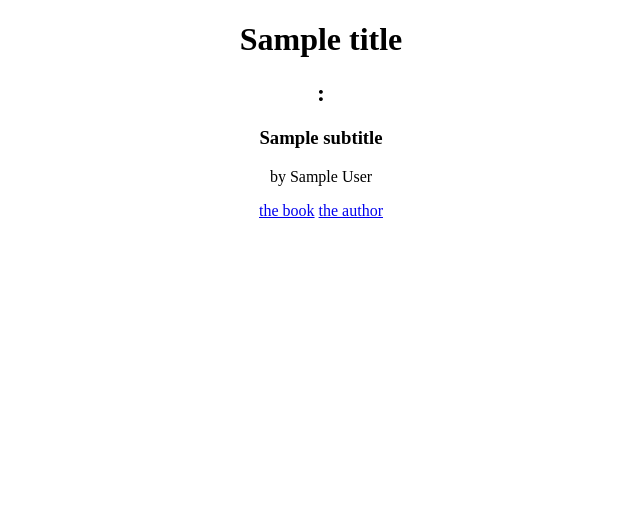
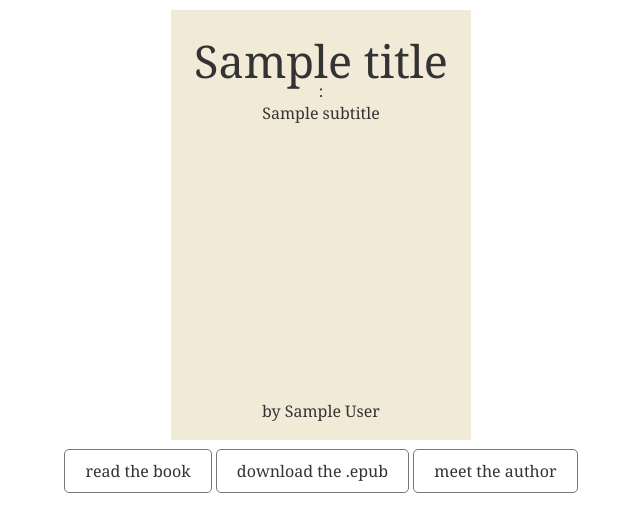
Before and after one commit to scoofy/EPUB-to-Website, a Python web app: template templates/homepage.html in a window 1280 px wide. Shown: the top 532 px of the page, without its empty margins (319-959 px from the left). Run offline with Jinja, Linux system fonts and the light colour scheme; the template is opened without the code that fills it: most values are stand-ins (such as "Sample title", 1, 10 or a date in 2020).

Commit message:
improves html and css dramatically

```diff
--- a/templates/homepage.html
+++ b/templates/homepage.html
@@ -4,23 +4,100 @@
 	<title>
 		{{ title }}
 	</title>
-	<header>
+	<link rel="shortcut icon" href="/favicon.ico?" type="image/x-icon">
+	<link rel="icon" href="/favicon.ico?" type="image/x-icon">
+	<style>
+		html, body {
+			margin: 0;
+		}
+		* {
+			font-family: Georgia, Helvetica, Times;
+			//border: solid 1px red;
+		}
+		a {
+			text-decoration: none;
+			color: #333;
+		}
+		a:visited{
+			color: #777;
+		}
+		.header {
+			height: 10px;
+			width: 30%;
+			margin: 0 auto;
+		}
+		.title_to_by_container {
+			display: inline;
+			text-align: center;
+			width: 100%;
+			margin: 0 auto;
+		}
+		.title {
+			background-color: #F0EAD6;
+			color: #333;
+			font-size: 45px;
+			height: 50px;
+			width: 300px;
+			margin: 0 auto;
+			padding: 20px 0px 0px 0px;
+		}
+		.subtitle {
+			background-color: #F0EAD6;
+			color: #333;
+			height: 10px;
+			width: 300px;
+			margin: 0 auto;
+			padding: 0px 0px 300px 0px;
+		}
+		.by {
+			background-color: #F0EAD6;
+			color: #333;
+			height: 20px;
+			width: 300px;
+			margin: 0 auto;
+			padding: 10px 0px 20px 0px;
+		}
+		.button_container {
+			margin-top: 20px;
+		}
+		.button {
+			border-radius: 5px;
+			border: solid 1px #777;
+			padding: 10px 20px 10px 20px;
+			margin: 0px;
+		}
+		.button:hover {
+			background-color: #777;
+			color: #fff;
+			border-color: #666;
+		}
+		.footer {
+			clear: both;
+			height: 30px;
+			width: 80%;
+			margin: 0 auto;
+		}
+	</style>
+</head>
+<body>
+	<div class="header">
+		&nbsp;
+	</div>
 
-	</header>
-</head>
-<style>
-
-</style>
-<body>
-	<div style="text-align:center;">
-		<H1>{{ title }}</H1>
-		{% if subtitle %}
-			<H2>:</H2>
-			<H3>{{ subtitle }}</H3>
-		{% endif %}
-		<p> by {{author}}</p>
-
-		<a href="/thebook">the book</a> {% if website %}<a href="{{website}}">the author</a>{% endif %}
-	</div>
+		<div class="title_to_by_container">
+			<div class="title">{{ title }}</div>
+			{% if subtitle %}
+				<div class="subtitle">:<br>{{ subtitle }}</div>
+			{% endif %}
+			<div class="by">by {{ author }}</div>
+			<div class="">
+				<div class="button_container">
+					<a href="/thebook"><span class="button">read the book</span></a>
+					<a href="/{{ epub_filename }}" target="_blank"><span class="button">download the .epub</span></a>
+					{% if website %}<a href="{{ website }}"><span class="button">meet the author</span></a>{% endif %}
+				</div>
+			</div>
+			<div class="footer"></div>
+		</div>
 </body>
 </html>
```
Also changed, not shown: templates/header.html (+96 -12 lines).
